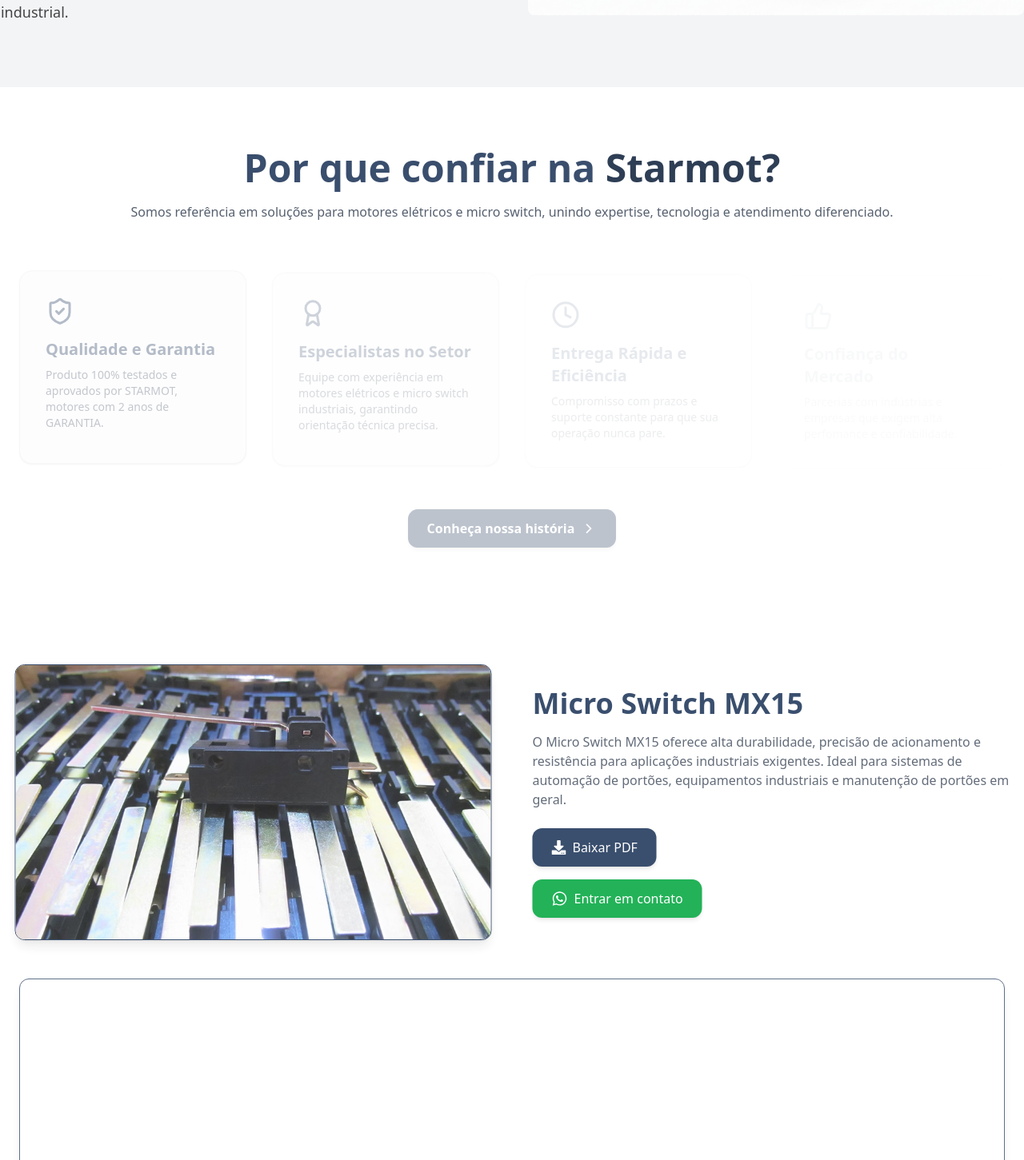
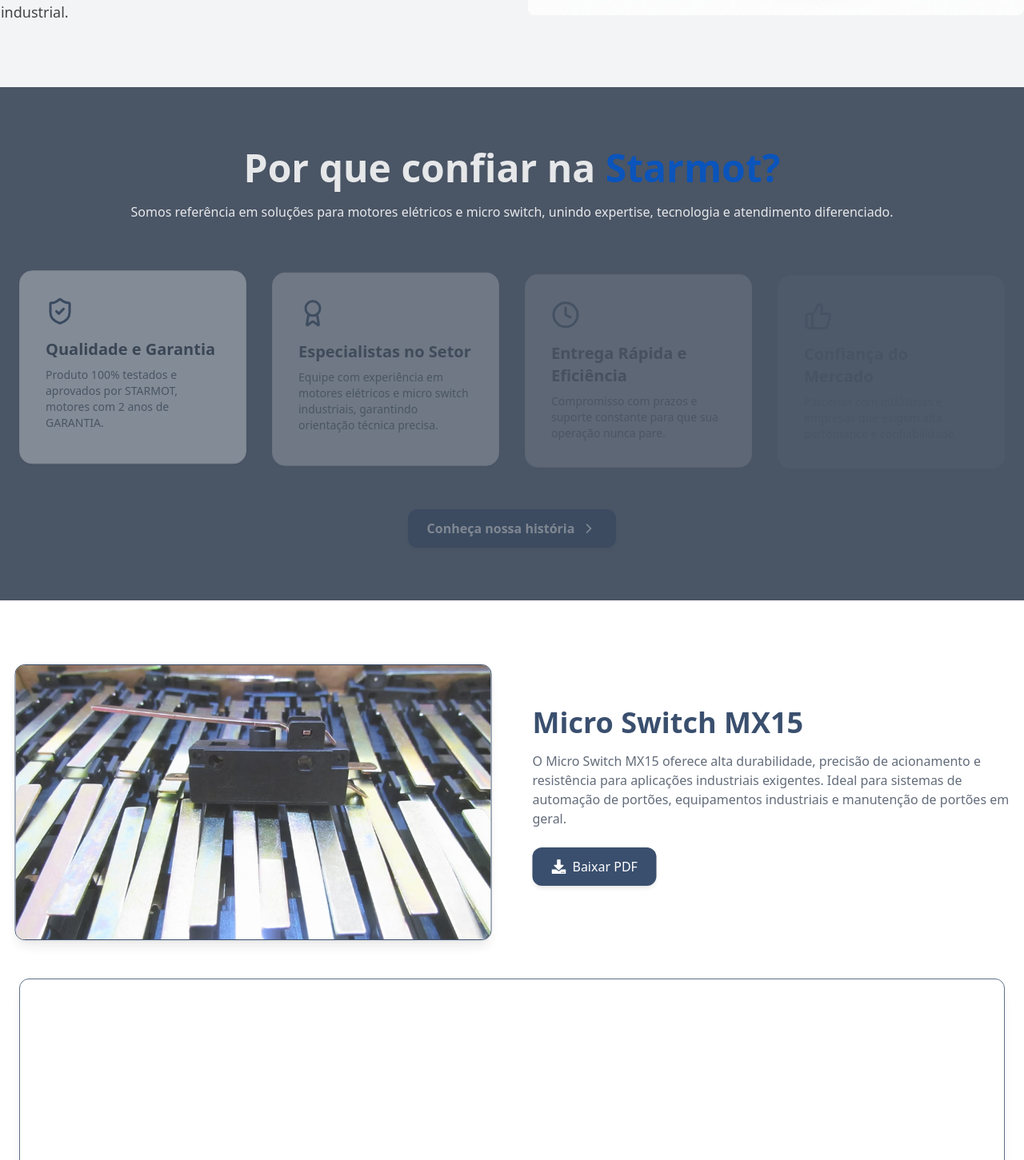
Before and after one commit to FernandoGvDev/starmot, a React (Vite) app: page / in a window 1280 px wide. Shown: the part 579-2030 px from the top of the page at 80% size. Built offline with nearby package versions, Linux system fonts and the light colour scheme.

Commit message:
ajuste num e cor

```diff
--- a/src/components/Footer.tsx
+++ b/src/components/Footer.tsx
@@ -62,14 +62,25 @@
         {/* Contatos */}
         <div className="flex flex-col">
   <h4 className="font-semibold text-lg mb-4">Contato</h4>
+
   <a
     href="https://wa.me/555199851530"
     target="_blank"
     rel="noopener noreferrer"
     className="flex items-center gap-2 mb-2 hover:text-gray-300 transition"
   >
-            <FaWhatsapp /> WhatsApp
+    <FaWhatsapp /> WhatsApp: (51) 99851-530
   </a>
+
+  <a
+    href="https://wa.me/5551993371255"
+    target="_blank"
+    rel="noopener noreferrer"
+    className="flex items-center gap-2 mb-2 hover:text-gray-300 transition"
+  >
+    <FaWhatsapp /> WhatsApp: (51) 99337-1255
+  </a>
+
   <a
     href="mailto:contato@starmot.com"
     className="flex items-center gap-2 mb-2 hover:text-gray-300 transition"
@@ -77,6 +88,7 @@
     <FaEnvelope /> Email
   </a>
 </div>
+
       </div>
 
       <div className="mt-12 text-center text-gray-400 text-sm">
--- a/src/components/ProdutoMX15.tsx
+++ b/src/components/ProdutoMX15.tsx
@@ -1,12 +1,10 @@
 import { motion } from "framer-motion";
-import { FaDownload, FaWhatsapp } from "react-icons/fa";
+import { FaDownload } from "react-icons/fa";
 
 import mx15pdf from "../assets/pdf/mx15.pdf";
 import mx15img from "../assets/img/mx15.jpeg";
 
 export default function ProdutoMX15() {
-  const whatsappLink = `https://wa.me/555199851530?text=Olá! Gostaria de saber mais sobre o Micro Switch MX15.`;
-
   const handleDownload = () => {
     const link = document.createElement("a");
     link.href = mx15pdf;
@@ -45,14 +43,6 @@
           >
             <FaDownload size={18} /> Baixar PDF
           </button>
-
-          <a
-            href={whatsappLink}
-            target="_blank"
-            className="flex items-center gap-2 bg-green-600 text-white px-6 py-3 rounded-xl hover:scale-105 transition shadow-md hover:shadow-lg w-fit"
-          >
-            <FaWhatsapp size={20} /> Entrar em contato
-          </a>
         </motion.div>
       </div>
 
--- a/src/pages/Home/PorQueConfiar.tsx
+++ b/src/pages/Home/PorQueConfiar.tsx
@@ -27,7 +27,7 @@
   ];
 
   return (
-    <section className="w-full bg-white py-20 px-6 text-[#1b3357]">
+    <section className="w-full bg-gray-600 py-20 px-6 text-white">
       <div className="max-w-7xl mx-auto text-center mb-12">
         <motion.h2
           initial={{ opacity: 0, y: -20 }}
@@ -35,13 +35,13 @@
           transition={{ duration: 0.6 }}
           className="text-3xl md:text-5xl font-bold mb-4"
         >
-          Por que confiar na <span className="text-[#0d203b]">Starmot?</span>
+          Por que confiar na <span className="text-[#0154c9]">Starmot?</span>
         </motion.h2>
         <motion.p
           initial={{ opacity: 0 }}
           whileInView={{ opacity: 1 }}
           transition={{ delay: 0.2 }}
-          className="text-gray-600 max-w-2xl mx-auto"
+          className="text-gray-100 max-w-2xl mx-auto"
         >
           Somos referência em soluções para motores elétricos e micro switch, unindo expertise, tecnologia e atendimento diferenciado.
         </motion.p>
@@ -57,7 +57,7 @@
             className="bg-[#f8f9fa] p-8 rounded-2xl shadow-sm border border-gray-200 hover:shadow-lg transition cursor-default"
           >
             <div className="mb-4 text-[#1b3357]">{card.icon}</div>
-            <h3 className="text-xl font-semibold mb-2">{card.title}</h3>
+            <h3 className="text-xl font-semibold mb-2 text-gray-800">{card.title}</h3>
             <p className="text-gray-600 text-sm">{card.text}</p>
           </motion.div>
         ))}
```
Lines whose indentation alone changed are shown as unchanged.
